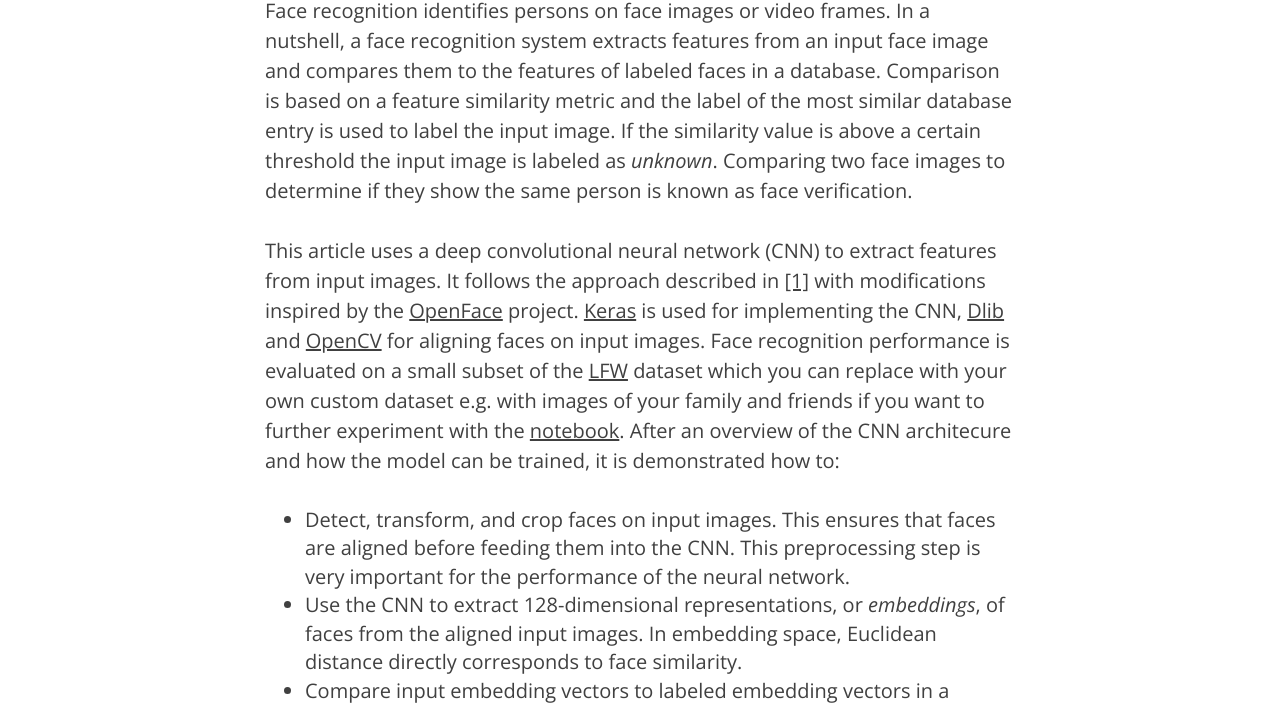
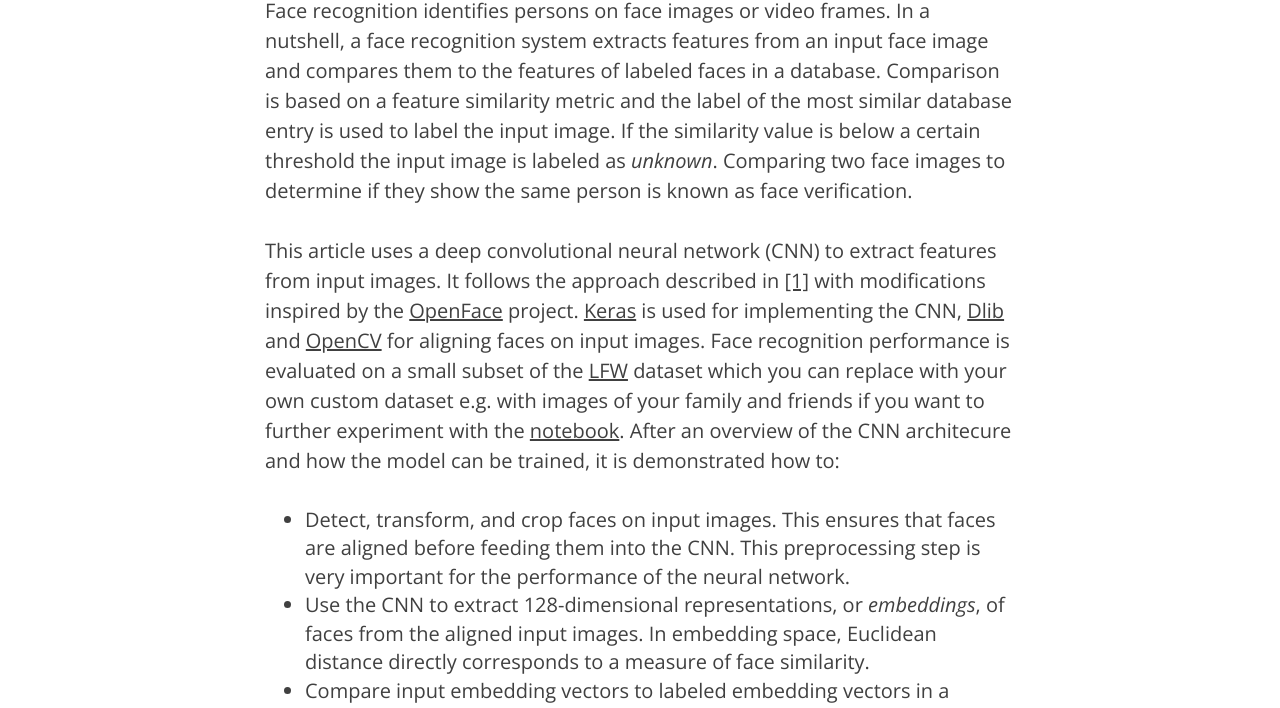
Before and after one commit to krasserm/krasserm.github.io, a Jekyll site: the page built from _posts/2018-02-07-deep-face-recognition.md, in a window 1280 px wide and 1400 px high. Shown: the part 678-1386 px from the top of the window. Built offline with Jekyll 4.4.1, drawn with Linux system fonts in a browser that asks for light colours; formulas are drawn with MathJax 3; comment, search, counter and statistics services are not loaded.

Commit message:
Minor corrections in face recognition blog post

```diff
--- a/_posts/2018-02-07-deep-face-recognition.md
+++ b/_posts/2018-02-07-deep-face-recognition.md
@@ -8,12 +8,12 @@
 
 **There is also [companion notebook](http://nbviewer.jupyter.org/github/krasserm/face-recognition/blob/master/face-recognition.ipynb?flush_cache=true) for this article on [Github](https://github.com/krasserm/face-recognition).**
 
-Face recognition identifies persons on face images or video frames. In a nutshell, a face recognition system extracts features from an input face image and compares them to the features of labeled faces in a database. Comparison is based on a feature similarity metric and the label of the most similar database entry is used to label the input image. If the similarity value is above a certain threshold the input image is labeled as *unknown*. Comparing two face images to determine if they show the same person is known as face verification.
+Face recognition identifies persons on face images or video frames. In a nutshell, a face recognition system extracts features from an input face image and compares them to the features of labeled faces in a database. Comparison is based on a feature similarity metric and the label of the most similar database entry is used to label the input image. If the similarity value is below a certain threshold the input image is labeled as *unknown*. Comparing two face images to determine if they show the same person is known as face verification.
 
 This article uses a deep convolutional neural network (CNN) to extract features from input images. It follows the approach described in [[1]](https://arxiv.org/abs/1503.03832) with modifications inspired by the [OpenFace](http://cmusatyalab.github.io/openface/) project. [Keras](https://keras.io/) is used for implementing the CNN, [Dlib](http://dlib.net/) and [OpenCV](https://opencv.org/) for aligning faces on input images. Face recognition performance is evaluated on a small subset of the [LFW](http://vis-www.cs.umass.edu/lfw/) dataset which you can replace with your own custom dataset e.g. with images of your family and friends if you want to further experiment with the [notebook](https://github.com/krasserm/face-recognition). After an overview of the CNN architecure and how the model can be trained, it is demonstrated how to:
 
 - Detect, transform, and crop faces on input images. This ensures that faces are aligned before feeding them into the CNN. This preprocessing step is very important for the performance of the neural network.
-- Use the CNN to extract 128-dimensional representations, or *embeddings*, of faces from the aligned input images. In embedding space, Euclidean distance directly corresponds to face similarity.
+- Use the CNN to extract 128-dimensional representations, or *embeddings*, of faces from the aligned input images. In embedding space, Euclidean distance directly corresponds to a measure of face similarity.
 - Compare input embedding vectors to labeled embedding vectors in a database. Here, a support vector machine (SVM) and a KNN classifier, trained on labeled embedding vectors, play the role of a database. Face recognition in this context means using these classifiers to predict the labels i.e. identities of new inputs.
 
 ## CNN architecture and training
```
